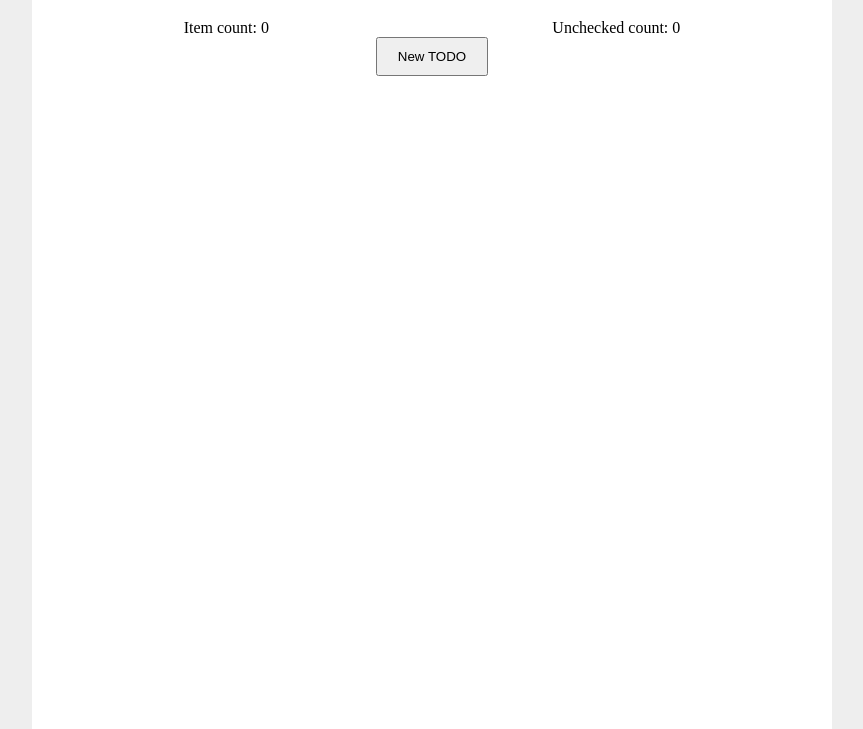
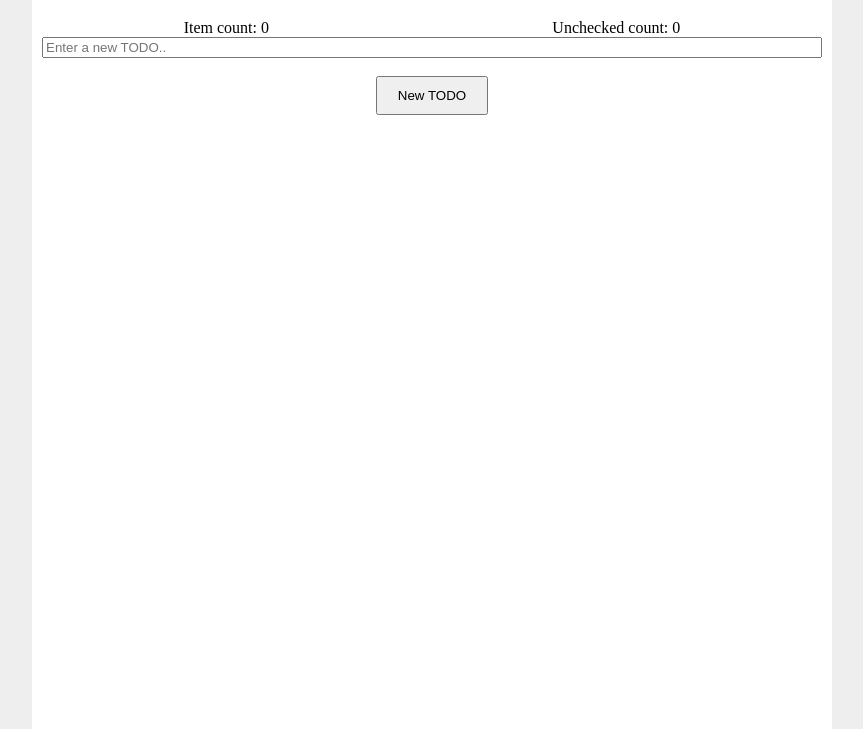
Before and after one commit to ahmedfarag9/Java-Script-Examples, a plain HTML site: page index.html in a window 1280 px wide. Shown: the part 71-800 px from the top of the page, without its empty margins (208-1071 px from the left). Drawn offline with Linux system fonts and the light colour scheme.

Commit message:
added a new form to save todo item text

```diff
--- a/index.html
+++ b/index.html
@@ -11,8 +11,9 @@
 				<span>Item count: <span id="item-count">0</span></span>
 				<span>Unchecked count: <span id="unchecked-count">0</span></span>
 			</div>
+			<input class="form-control" id="todo-text" name="new_Todo" placeholder="Enter a new TODO.."><br>
 			<button class="button center" onClick="newTodo()">New TODO</button>
-      <ul id="todo-list" class="todo-list"></ul>
+			<ul id="todo_list" class="todo_list"></ul>
 		</div>
 		<script src="./script.js"></script>
 	</body>
```
Lines whose indentation alone changed are shown as unchanged.
